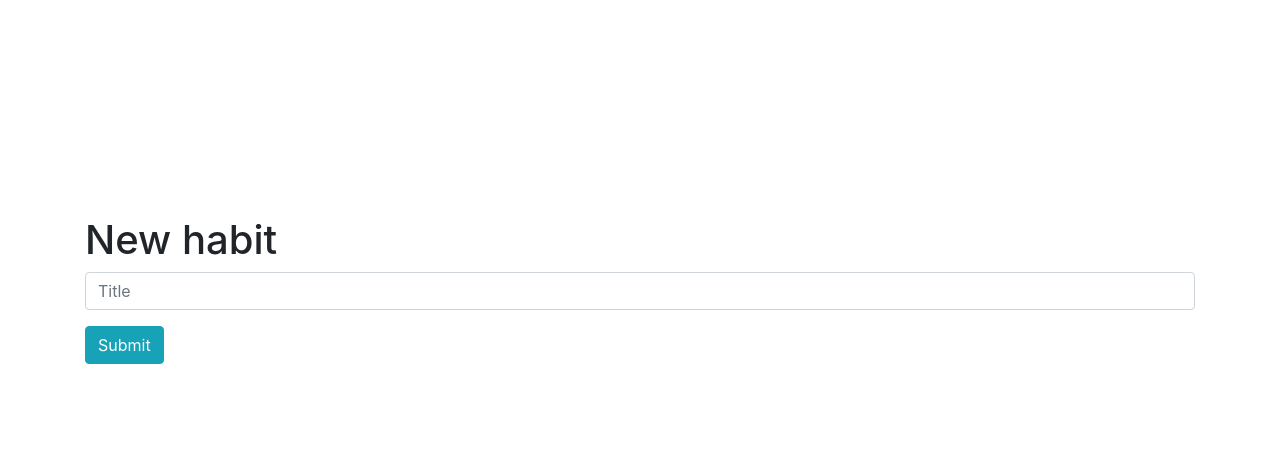
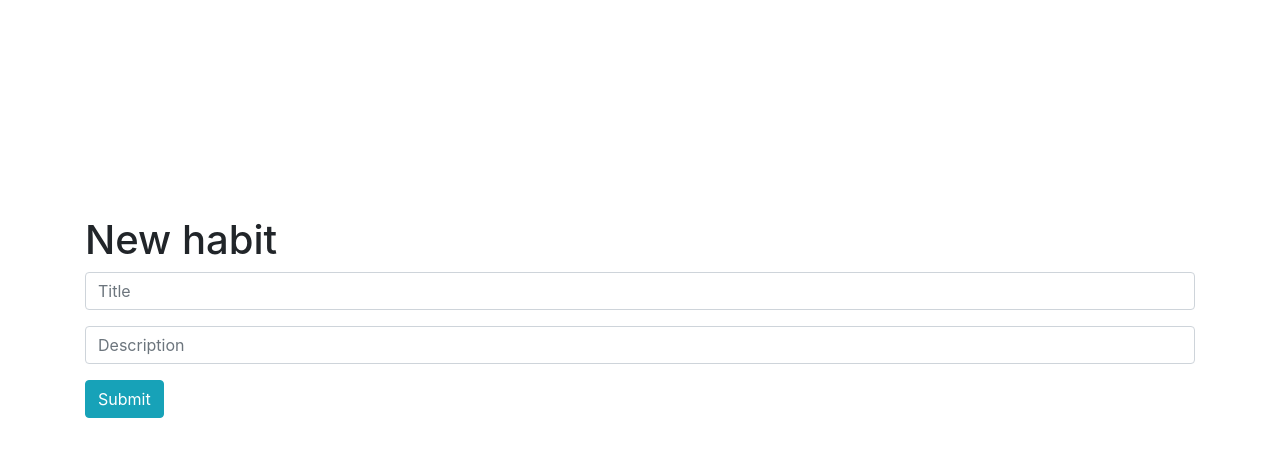
Before and after one commit to hyejeongpark/daily66, a Django app: a page that uses main/templates/main/habit_form.html in a window 1280 px wide. Shown: the top 457 px of the page. Run offline with Django 3.2, Linux system fonts and the light colour scheme; the visitor is signed in with stand-in values (Sample User, id 1); parts of the project's set-up code (start-up, migrations or seed data) failed here and were passed over; some libraries are stand-ins or nearby versions.

Commit message:
Add description on Habit model

```diff
--- a/main/forms.py
+++ b/main/forms.py
@@ -9,6 +9,10 @@ class HabitForm(forms.ModelForm):
         max_length=200,
         widget=forms.TextInput(attrs={'class': "form-control",
                                       'placeholder': "Title"}), )
+    description = forms.CharField(
+        max_length=100,
+        widget=forms.TextInput(attrs={'class': "form-control",
+                                      'placeholder': "Description"}), )
     class Meta:
         model = Habit
         fields = ('title', )
--- a/main/models.py
+++ b/main/models.py
@@ -6,6 +6,7 @@ from django.core.urlresolvers import reverse
 class Habit(models.Model):
     user = models.ForeignKey(User)
     title = models.CharField(max_length=200)
+    description = models.CharField(max_length=100, null=True, blank=True)
 
     def __str__(self):
         return "{} - {}".format(self.title, self.user.username)
--- a/main/templates/main/habit_detail.html
+++ b/main/templates/main/habit_detail.html
@@ -2,6 +2,7 @@
 
 {% block content %}
 <h1>{{ habit.title }}</h1>
+<p>{{ habit.description }}</p>
 <h2><a href="{% url "main:user-page" user.username %}">{{ habit.user.username }}</a></h2>
 {% if user == habit.user %}
 <a href="{% url "main:log-new" habit.id %}">+ Log</a>
--- a/main/templates/main/habit_form.html
+++ b/main/templates/main/habit_form.html
@@ -6,6 +6,9 @@
   <div class="form-group">
     {{ form.title }}
   </div>
+  <div class="form-group">
+    {{ form.description }}
+  </div>
   <input class="btn btn-info" type="submit" value="Submit">
 </form>
 {% endblock %}
```
Also changed, not shown: main/migrations/0003_habit_description.py (added).
